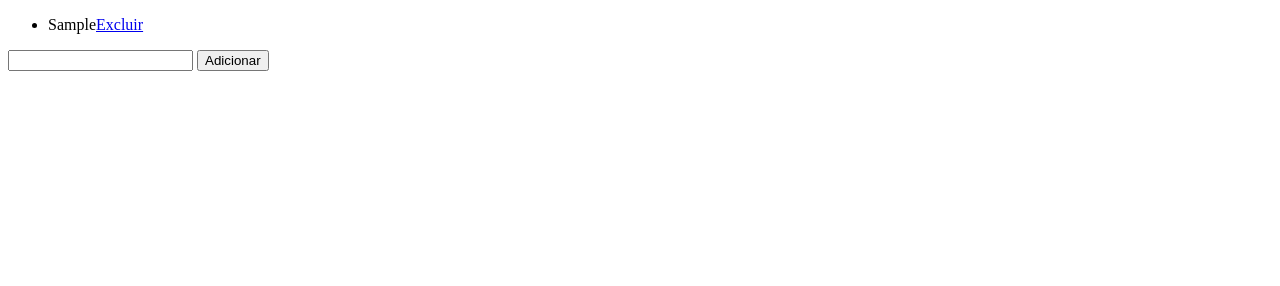
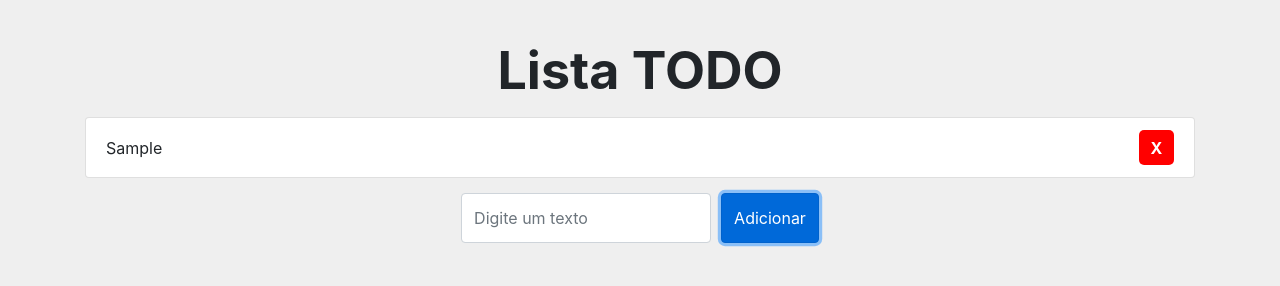
Before and after one commit to WilliamFogaca/app-todos, a plain HTML site: page index.html in a window 1280 px wide. Both pictures are taken after typing "Sample" into the empty fields and a click on the button "Adicionar". Drawn offline with nearby package versions, Linux system fonts and the light colour scheme.

Commit message:
Melhorias no frontend

```diff
--- a/app.js
+++ b/app.js
@@ -8,11 +8,12 @@ function renderTodoList() {
   todoList.innerHTML = '';
   todosItems.forEach((todoItem, index) => {
     const todoElement = document.createElement('li');
+    todoElement.classList.add('list-group-item');
     todoElement.setAttribute('id', `todo${index}`);
     const textTodo = document.createTextNode(todoItem);
     const deleteElement = document.createElement('a');
     deleteElement.setAttribute('href', '#');
-    const textDelete = document.createTextNode('Excluir');
+    const textDelete = document.createTextNode('X');
     deleteElement.appendChild(textDelete);
     deleteElement.setAttribute('onclick', `deleteTodoItem(${index})`);
 
--- a/index.html
+++ b/index.html
@@ -4,14 +4,25 @@
   <meta charset="UTF-8">
   <meta name="viewport" content="width=device-width, initial-scale=1.0">
   <title>APP TODO LIST</title>
+
+  <link rel="stylesheet" href="https://stackpath.bootstrapcdn.com/bootstrap/4.4.1/css/bootstrap.min.css" integrity="sha384-Vkoo8x4CGsO3+Hhxv8T/Q5PaXtkKtu6ug5TOeNV6gBiFeWPGFN9MuhOf23Q9Ifjh" crossorigin="anonymous">
+
+  <link rel="stylesheet" href="styles.css">
 </head>
 <body>
-  <div id="app">
-    <ul data-todo-list></ul>
+  <div class="container">
+    <div id="app">
+      <h1 class="app-title">Lista TODO</h1>
+      <ul class="list-group" data-todo-list></ul>
 
-    <input type="text" name="todo" data-input-todo>
-    <button data-add-todo>Adicionar</button>
+      <div class="form-group">
+        <input type="text" class="form-control" name="todo" id="todo" placeholder="Digite um texto" data-input-todo>
+        <button class="btn btn-primary" data-add-todo>Adicionar</button>
+      </div>
+
+    </div>
   </div>
+
   <script src="app.js"></script>
 
 </body>
--- /dev/null
+++ b/styles.css
@@ -0,0 +1,48 @@
+body {
+  padding: 40px 0;
+  background-color: #efefef;
+}
+.app-title {
+  font-size: 52px;
+  text-align: center;
+  font-weight: 700;
+}
+
+.list-group {
+  margin: 15px 0;
+}
+
+.list-group-item {
+  display: flex;
+  align-items: center;
+  justify-content: space-between;
+}
+
+.list-group-item a {
+  background-color: #f00;
+  width: 35px;
+  height: 35px;
+  display: flex;
+  justify-content: center;
+  align-items: center;
+  color: #fff;
+  font-weight: 700;
+  border-radius: 5px;
+  transition: all .3s ease-in-out;
+}
+
+.list-group-item a:hover {
+  background-color: #8B0000;
+  text-decoration: none;
+}
+
+.form-group {
+  display: flex;
+  justify-content: center;
+}
+
+.form-group input {
+  margin-right: 10px;
+  width: 250px;
+  height: 50px;
+}
```
